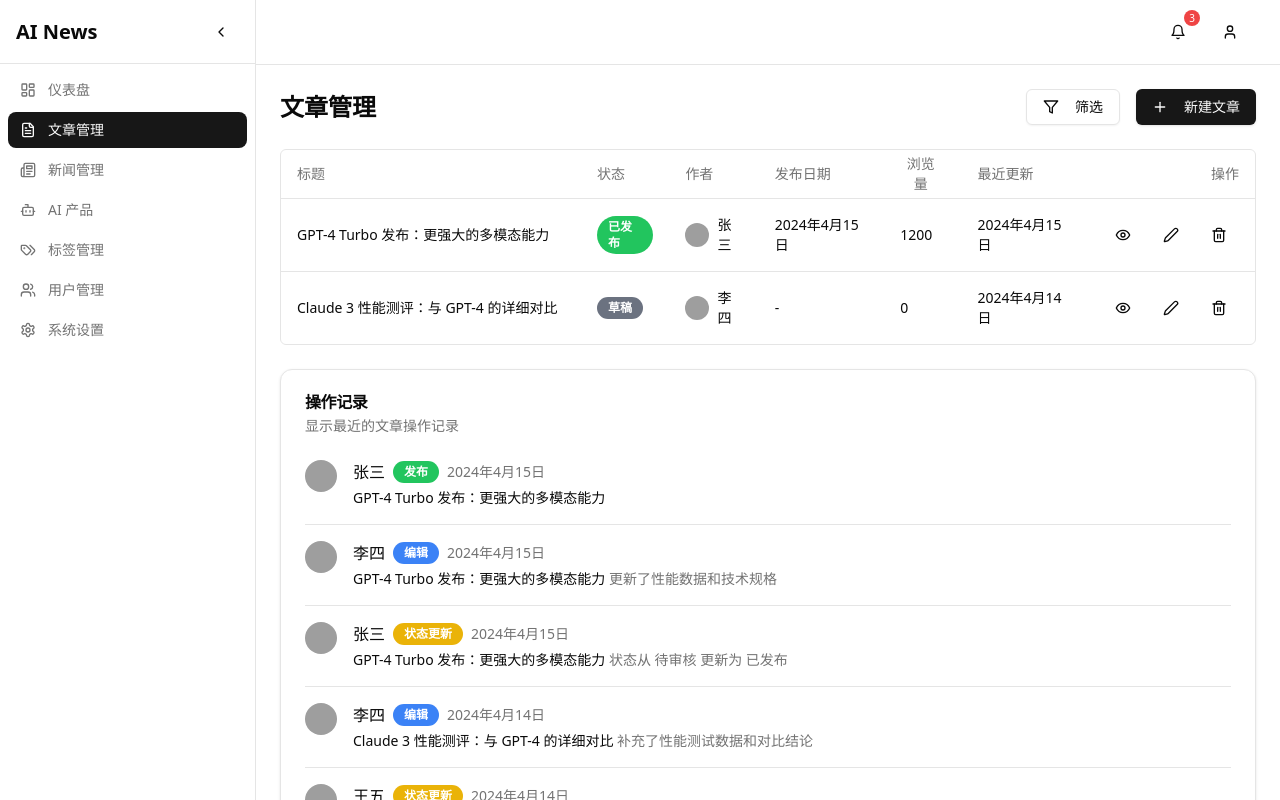
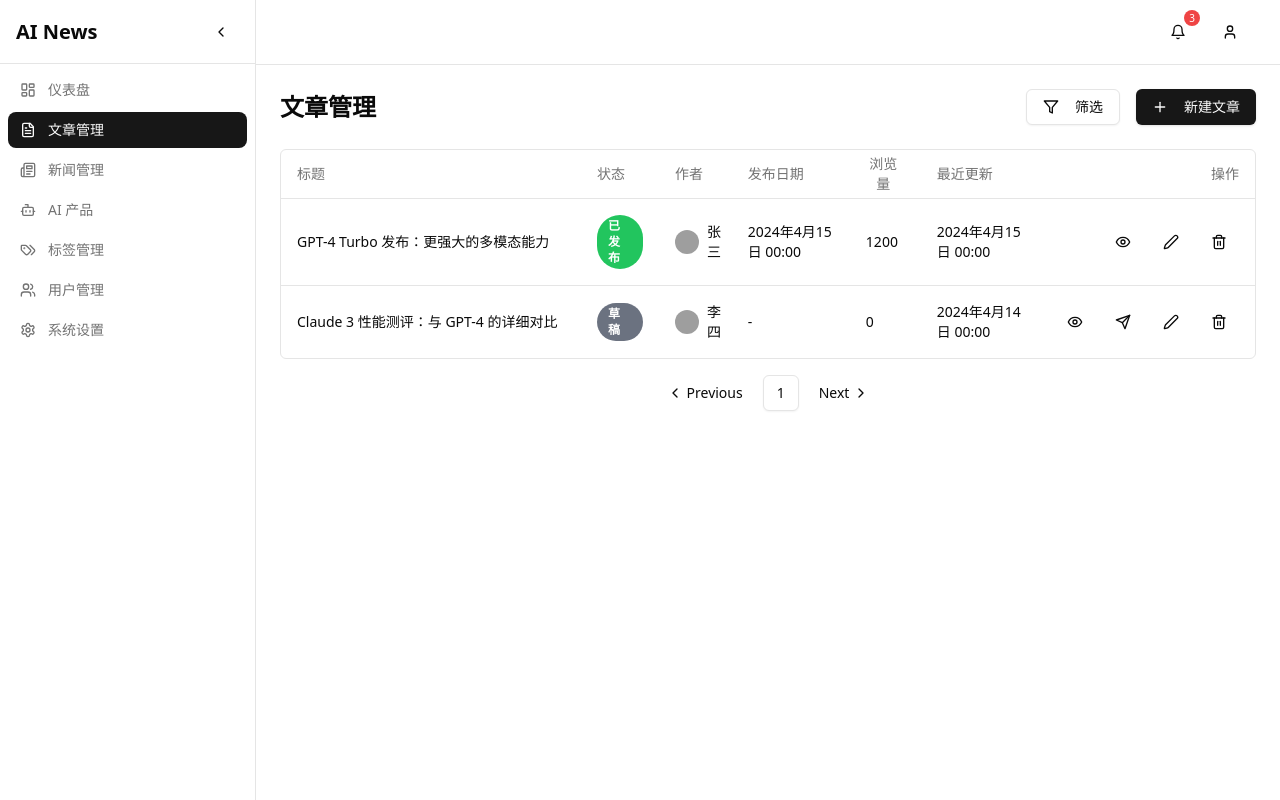
Before and after one commit to AI-Track/AI-Version-Tracker-News-Hub, a Next.js app in the folder frontend/: page /admin/articles in a window 1280 px wide. Built offline with nearby package versions, Linux system fonts and the light colour scheme; grey boxes are pictures that could not be loaded.

Commit message:
新增文章列表组件的分页功能，优化文章管理页面的布局；实现文章发布功能，提升用户操作体验；更新日期格式化函数以支持时间显示，增强信息展示的完整性。

```diff
--- a/frontend/src/components/admin/articles/ArticleList.tsx
+++ b/frontend/src/components/admin/articles/ArticleList.tsx
@@ -9,8 +9,16 @@ import {
 } from '@/components/ui/table';
 import { Badge } from '@/components/ui/badge';
 import { Button } from '@/components/ui/button';
-import { Edit2, Trash2, Eye } from 'lucide-react';
+import { Edit2, Trash2, Eye, Send } from 'lucide-react';
 import { formatDate } from '@/lib/utils';
+import {
+  Pagination,
+  PaginationContent,
+  PaginationItem,
+  PaginationLink,
+  PaginationNext,
+  PaginationPrevious,
+} from "@/components/ui/pagination";
 
 interface ArticleListProps {
   articles: Article[];
@@ -18,6 +26,11 @@ interface ArticleListProps {
   onSortChange: (sort: ArticleSort) => void;
   onEdit: (id: string) => void;
   onDelete: (id: string) => void;
+  onPublish: (id: string) => void;
+  currentPage: number;
+  totalPages: number;
+  pageSize: number;
+  onPageChange: (page: number) => void;
 }
 
 const statusColors = {
@@ -40,6 +53,11 @@ export function ArticleList({
   onSortChange,
   onEdit,
   onDelete,
+  onPublish,
+  currentPage,
+  totalPages,
+  pageSize,
+  onPageChange,
 }: ArticleListProps) {
   // 处理排序
   const handleSort = (field: ArticleSort['field']) => {
@@ -53,7 +71,13 @@ export function ArticleList({
     return sort.direction === 'asc' ? '↑' : '↓';
   };
 
+  // 计算当前页的文章
+  const startIndex = (currentPage - 1) * pageSize;
+  const endIndex = startIndex + pageSize;
+  const paginatedArticles = articles.slice(startIndex, endIndex);
+
   return (
+    <div className="space-y-4">
       <div className="rounded-md border">
         <Table>
           <TableHeader>
@@ -92,7 +116,7 @@ export function ArticleList({
             </TableRow>
           </TableHeader>
           <TableBody>
-          {articles.map((article) => (
+            {paginatedArticles.map((article) => (
               <TableRow key={article.id}>
                 <TableCell className="font-medium">{article.title}</TableCell>
                 <TableCell>
@@ -131,6 +155,16 @@ export function ArticleList({
                     >
                       <Eye className="w-4 h-4" />
                     </Button>
+                    {article.status !== 'published' && (
+                      <Button
+                        variant="ghost"
+                        size="sm"
+                        onClick={() => onPublish(article.id)}
+                        title="发布文章"
+                      >
+                        <Send className="w-4 h-4" />
+                      </Button>
+                    )}
                     <Button
                       variant="ghost"
                       size="sm"
@@ -152,5 +186,38 @@ export function ArticleList({
           </TableBody>
         </Table>
       </div>
+
+      {/* 分页控制 */}
+      <div className="flex justify-center">
+        <Pagination>
+          <PaginationContent>
+            <PaginationItem>
+              <PaginationPrevious
+                onClick={() => onPageChange(currentPage - 1)}
+                disabled={currentPage === 1}
+              />
+            </PaginationItem>
+
+            {Array.from({ length: totalPages }, (_, i) => i + 1).map((page) => (
+              <PaginationItem key={page}>
+                <PaginationLink
+                  onClick={() => onPageChange(page)}
+                  isActive={currentPage === page}
+                >
+                  {page}
+                </PaginationLink>
+              </PaginationItem>
+            ))}
+
+            <PaginationItem>
+              <PaginationNext
+                onClick={() => onPageChange(currentPage + 1)}
+                disabled={currentPage === totalPages}
+              />
+            </PaginationItem>
+          </PaginationContent>
+        </Pagination>
+      </div>
+    </div>
   );
 }
--- /dev/null
+++ b/frontend/src/components/ui/avatar.tsx
@@ -0,0 +1,48 @@
+import * as React from "react"
+import * as AvatarPrimitive from "@radix-ui/react-avatar"
+
+import { cn } from "@/lib/utils"
+
+const Avatar = React.forwardRef<
+  React.ElementRef<typeof AvatarPrimitive.Root>,
+  React.ComponentPropsWithoutRef<typeof AvatarPrimitive.Root>
+>(({ className, ...props }, ref) => (
+  <AvatarPrimitive.Root
+    ref={ref}
+    className={cn(
+      "relative flex h-10 w-10 shrink-0 overflow-hidden rounded-full",
+      className
+    )}
+    {...props}
+  />
+))
+Avatar.displayName = AvatarPrimitive.Root.displayName
+
+const AvatarImage = React.forwardRef<
+  React.ElementRef<typeof AvatarPrimitive.Image>,
+  React.ComponentPropsWithoutRef<typeof AvatarPrimitive.Image>
+>(({ className, ...props }, ref) => (
+  <AvatarPrimitive.Image
+    ref={ref}
+    className={cn("aspect-square h-full w-full", className)}
+    {...props}
+  />
+))
+AvatarImage.displayName = AvatarPrimitive.Image.displayName
+
+const AvatarFallback = React.forwardRef<
+  React.ElementRef<typeof AvatarPrimitive.Fallback>,
+  React.ComponentPropsWithoutRef<typeof AvatarPrimitive.Fallback>
+>(({ className, ...props }, ref) => (
+  <AvatarPrimitive.Fallback
+    ref={ref}
+    className={cn(
+      "flex h-full w-full items-center justify-center rounded-full bg-muted",
+      className
+    )}
+    {...props}
+  />
+))
+AvatarFallback.displayName = AvatarPrimitive.Fallback.displayName
+
+export { Avatar, AvatarImage, AvatarFallback }
--- /dev/null
+++ b/frontend/src/components/ui/pagination.tsx
@@ -0,0 +1,117 @@
+import * as React from "react"
+import { ChevronLeft, ChevronRight, MoreHorizontal } from "lucide-react"
+
+import { cn } from "@/lib/utils"
+import { ButtonProps, buttonVariants } from "@/components/ui/button"
+
+const Pagination = ({ className, ...props }: React.ComponentProps<"nav">) => (
+  <nav
+    role="navigation"
+    aria-label="pagination"
+    className={cn("mx-auto flex w-full justify-center", className)}
+    {...props}
+  />
+)
+Pagination.displayName = "Pagination"
+
+const PaginationContent = React.forwardRef<
+  HTMLUListElement,
+  React.ComponentProps<"ul">
+>(({ className, ...props }, ref) => (
+  <ul
+    ref={ref}
+    className={cn("flex flex-row items-center gap-1", className)}
+    {...props}
+  />
+))
+PaginationContent.displayName = "PaginationContent"
+
+const PaginationItem = React.forwardRef<
+  HTMLLIElement,
+  React.ComponentProps<"li">
+>(({ className, ...props }, ref) => (
+  <li ref={ref} className={cn("", className)} {...props} />
+))
+PaginationItem.displayName = "PaginationItem"
+
+type PaginationLinkProps = {
+  isActive?: boolean
+} & Pick<ButtonProps, "size"> &
+  React.ComponentProps<"a">
+
+const PaginationLink = ({
+  className,
+  isActive,
+  size = "icon",
+  ...props
+}: PaginationLinkProps) => (
+  <a
+    aria-current={isActive ? "page" : undefined}
+    className={cn(
+      buttonVariants({
+        variant: isActive ? "outline" : "ghost",
+        size,
+      }),
+      className
+    )}
+    {...props}
+  />
+)
+PaginationLink.displayName = "PaginationLink"
+
+const PaginationPrevious = ({
+  className,
+  ...props
+}: React.ComponentProps<typeof PaginationLink>) => (
+  <PaginationLink
+    aria-label="Go to previous page"
+    size="default"
+    className={cn("gap-1 pl-2.5", className)}
+    {...props}
+  >
+    <ChevronLeft className="h-4 w-4" />
+    <span>Previous</span>
+  </PaginationLink>
+)
+PaginationPrevious.displayName = "PaginationPrevious"
+
+const PaginationNext = ({
+  className,
+  ...props
+}: React.ComponentProps<typeof PaginationLink>) => (
+  <PaginationLink
+    aria-label="Go to next page"
+    size="default"
+    className={cn("gap-1 pr-2.5", className)}
+    {...props}
+  >
+    <span>Next</span>
+    <ChevronRight className="h-4 w-4" />
+  </PaginationLink>
+)
+PaginationNext.displayName = "PaginationNext"
+
+const PaginationEllipsis = ({
+  className,
+  ...props
+}: React.ComponentProps<"span">) => (
+  <span
+    aria-hidden
+    className={cn("flex h-9 w-9 items-center justify-center", className)}
+    {...props}
+  >
+    <MoreHorizontal className="h-4 w-4" />
+    <span className="sr-only">More pages</span>
+  </span>
+)
+PaginationEllipsis.displayName = "PaginationEllipsis"
+
+export {
+  Pagination,
+  PaginationContent,
+  PaginationLink,
+  PaginationItem,
+  PaginationPrevious,
+  PaginationNext,
+  PaginationEllipsis,
+}
--- a/frontend/src/lib/utils.ts
+++ b/frontend/src/lib/utils.ts
@@ -5,10 +5,13 @@ export function cn(...inputs: ClassValue[]) {
   return twMerge(clsx(inputs))
 }
 
-export function formatDate(date: string) {
-  return new Date(date).toLocaleDateString('zh-CN', {
+export function formatDate(date: string | Date) {
+  const d = new Date(date)
+  return d.toLocaleDateString('zh-CN', {
     year: 'numeric',
     month: 'long',
-    day: 'numeric'
+    day: 'numeric',
+    hour: '2-digit',
+    minute: '2-digit'
   })
 }
--- a/frontend/src/pages/admin/articles/index.tsx
+++ b/frontend/src/pages/admin/articles/index.tsx
@@ -2,7 +2,6 @@ import { useState } from 'react';
 import { AdminLayout } from '@/components/layout/admin/AdminLayout';
 import { ArticleList } from '@/components/admin/articles/ArticleList';
 import { ArticleFilters } from '@/components/admin/articles/ArticleFilters';
-import { ArticleActivityLog } from '@/components/admin/articles/ArticleActivityLog';
 import { Button } from '@/components/ui/button';
 import { Plus, Filter } from 'lucide-react';
 import { useRouter } from 'next/router';
@@ -49,144 +48,6 @@ const mockArticles: Article[] = [
   },
 ];
 
-// 模拟操作记录数据
-const mockActivityLogs = [
-  {
-    id: '1',
-    type: 'publish' as const,
-    articleId: '1',
-    articleTitle: 'GPT-4 Turbo 发布：更强大的多模态能力',
-    userId: '1',
-    userName: '张三',
-    userAvatar: '/avatars/1.png',
-    timestamp: '2024-04-15T10:30:00Z',
-    details: {
-      description: '文章已发布到首页'
-    }
-  },
-  {
-    id: '2',
-    type: 'edit' as const,
-    articleId: '1',
-    articleTitle: 'GPT-4 Turbo 发布：更强大的多模态能力',
-    userId: '2',
-    userName: '李四',
-    userAvatar: '/avatars/2.png',
-    timestamp: '2024-04-15T09:45:00Z',
-    details: {
-      description: '更新了性能数据和技术规格'
-    }
-  },
-  {
-    id: '3',
-    type: 'status_change' as const,
-    articleId: '1',
-    articleTitle: 'GPT-4 Turbo 发布：更强大的多模态能力',
-    userId: '1',
-    userName: '张三',
-    userAvatar: '/avatars/1.png',
-    timestamp: '2024-04-15T09:20:00Z',
-    details: {
-      from: '待审核',
-      to: '已发布'
-    }
-  },
-  {
-    id: '4',
-    type: 'edit' as const,
-    articleId: '2',
-    articleTitle: 'Claude 3 性能测评：与 GPT-4 的详细对比',
-    userId: '2',
-    userName: '李四',
-    userAvatar: '/avatars/2.png',
-    timestamp: '2024-04-14T15:45:00Z',
-    details: {
-      description: '补充了性能测试数据和对比结论'
-    }
-  },
-  {
-    id: '5',
-    type: 'status_change' as const,
-    articleId: '2',
-    articleTitle: 'Claude 3 性能测评：与 GPT-4 的详细对比',
-    userId: '3',
-    userName: '王五',
-    userAvatar: '/avatars/3.png',
-    timestamp: '2024-04-14T14:30:00Z',
-    details: {
-      from: '草稿',
-      to: '待审核'
-    }
-  },
-  {
-    id: '6',
-    type: 'edit' as const,
-    articleId: '2',
-    articleTitle: 'Claude 3 性能测评：与 GPT-4 的详细对比',
-    userId: '2',
-    userName: '李四',
-    userAvatar: '/avatars/2.png',
-    timestamp: '2024-04-14T11:20:00Z',
-    details: {
-      description: '添加了最新的基准测试结果'
-    }
-  },
-  {
-    id: '7',
-    type: 'edit' as const,
-    articleId: '3',
-    articleTitle: 'Gemini 2.0 发布在即：谷歌的AI新突破',
-    userId: '1',
-    userName: '张三',
-    userAvatar: '/avatars/1.png',
-    timestamp: '2024-04-14T10:15:00Z',
-    details: {
-      description: '更新了发布会信息和技术预览'
-    }
-  },
-  {
-    id: '8',
-    type: 'status_change' as const,
-    articleId: '3',
-    articleTitle: 'Gemini 2.0 发布在即：谷歌的AI新突破',
-    userId: '3',
-    userName: '王五',
-    userAvatar: '/avatars/3.png',
-    timestamp: '2024-04-14T09:30:00Z',
-    details: {
-      from: '草稿',
-      to: '待审核'
-    }
-  },
-  {
-    id: '9',
-    type: 'publish' as const,
-    articleId: '4',
-    articleTitle: 'AI 安全和隐私保护：2024年最新进展',
-    userId: '1',
-    userName: '张三',
-    userAvatar: '/avatars/1.png',
-    timestamp: '2024-04-13T16:45:00Z',
-    details: {
-      description: '文章已发布并推送到订阅用户'
-    }
-  },
-  {
-    id: '10',
-    type: 'status_change' as const,
-    articleId: '4',
-    articleTitle: 'AI 安全和隐私保护：2024年最新进展',
-    userId: '2',
-    userName: '李四',
-    userAvatar: '/avatars/2.png',
-    timestamp: '2024-04-13T15:30:00Z',
-    details: {
-      from: '待审核',
-      to: '已发布'
-    }
-  }
-];
-
 export default function ArticlesPage() {
   const router = useRouter();
   const [articles] = useState<Article[]>(mockArticles);
@@ -196,7 +57,17 @@ export default function ArticlesPage() {
     direction: 'desc'
   });
   const [showFilters, setShowFilters] = useState(false);
-  const [activityLogs] = useState(mockActivityLogs);
+
+  // 分页状态
+  const [currentPage, setCurrentPage] = useState(1);
+  const pageSize = 10; // 固定每页显示10条
+  const totalItems = articles.length;
+  const totalPages = Math.ceil(totalItems / pageSize);
+
+  // 处理分页
+  const handlePageChange = (page: number) => {
+    setCurrentPage(page);
+  };
 
   // 处理筛选
   const handleFilterChange = (newFilters: ArticleFilter) => {
@@ -222,6 +93,12 @@ export default function ArticlesPage() {
   const handleDeleteArticle = async (articleId: string) => {
     // TODO: 实现删除逻辑
     console.log('Delete article:', articleId);
+  };
+
+  // 处理发布文章
+  const handlePublishArticle = async (articleId: string) => {
+    // TODO: 实现发布逻辑
+    console.log('Publish article:', articleId);
   };
 
   return (
@@ -260,12 +137,12 @@ export default function ArticlesPage() {
           onSortChange={handleSortChange}
           onEdit={handleEditArticle}
           onDelete={handleDeleteArticle}
+          onPublish={handlePublishArticle}
+          currentPage={currentPage}
+          totalPages={totalPages}
+          pageSize={pageSize}
+          onPageChange={handlePageChange}
         />
-
-        {/* 操作记录列表 */}
-        <div className="mt-8">
-          <ArticleActivityLog logs={activityLogs} />
-        </div>
       </div>
     </AdminLayout>
   );
```
Also changed, not shown: frontend/src/types/activity.ts (added, +19 -0 lines). Lines whose indentation alone changed are shown as unchanged.
